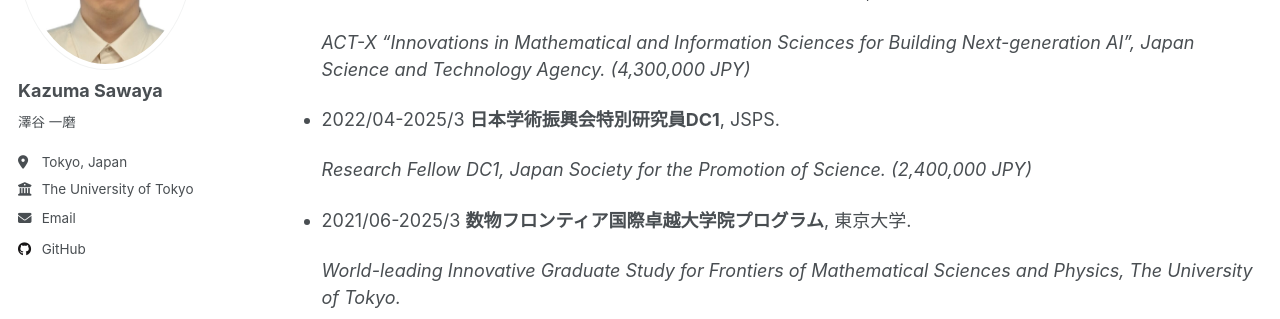
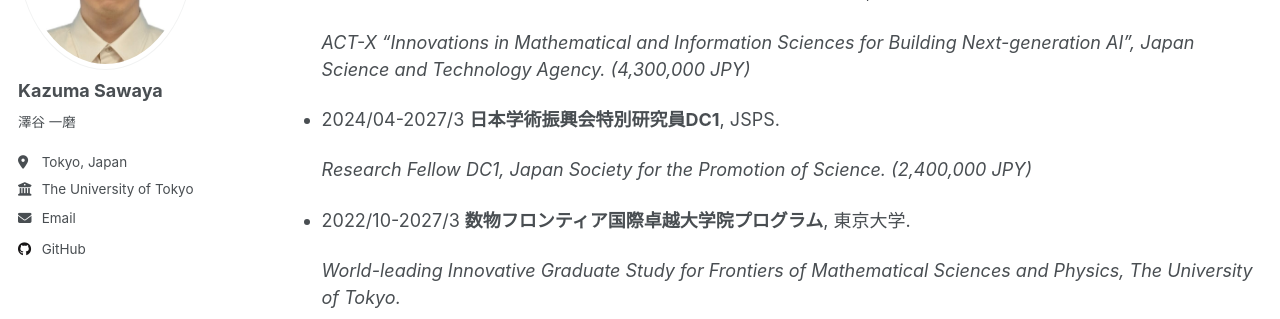
Before and after one commit to sawaya-ka/sawaya-ka.github.io, a Jekyll site: the page built from _pages/awards.md, in a window 1280 px wide and 900 px high. Shown: the part 258-577 px from the top of the window. Built offline with Jekyll 4.4.1, drawn with Linux system fonts in a browser that asks for light colours; a script that is not in the unit is left out.

Commit message:
Update awards.md

```diff
--- a/_pages/awards.md
+++ b/_pages/awards.md
@@ -13,11 +13,11 @@ author_profile: true
   *ACT-X "Innovations in Mathematical and Information Sciences for Building Next-generation AI", Japan Science and Technology Agency. (4,300,000 JPY)*
 
 
-- 2022/04-2025/3 **日本学術振興会特別研究員DC1**,  JSPS.
+- 2024/04-2027/3 **日本学術振興会特別研究員DC1**,  JSPS.
 
   *Research Fellow DC1, Japan Society for the Promotion of Science. (2,400,000 JPY)*
 
-- 2021/06-2025/3 **数物フロンティア国際卓越大学院プログラム**, 東京大学.
+- 2022/10-2027/3 **数物フロンティア国際卓越大学院プログラム**, 東京大学.
 
   *World-leading Innovative Graduate Study for Frontiers of Mathematical Sciences and Physics, The University of Tokyo.*
 
```
